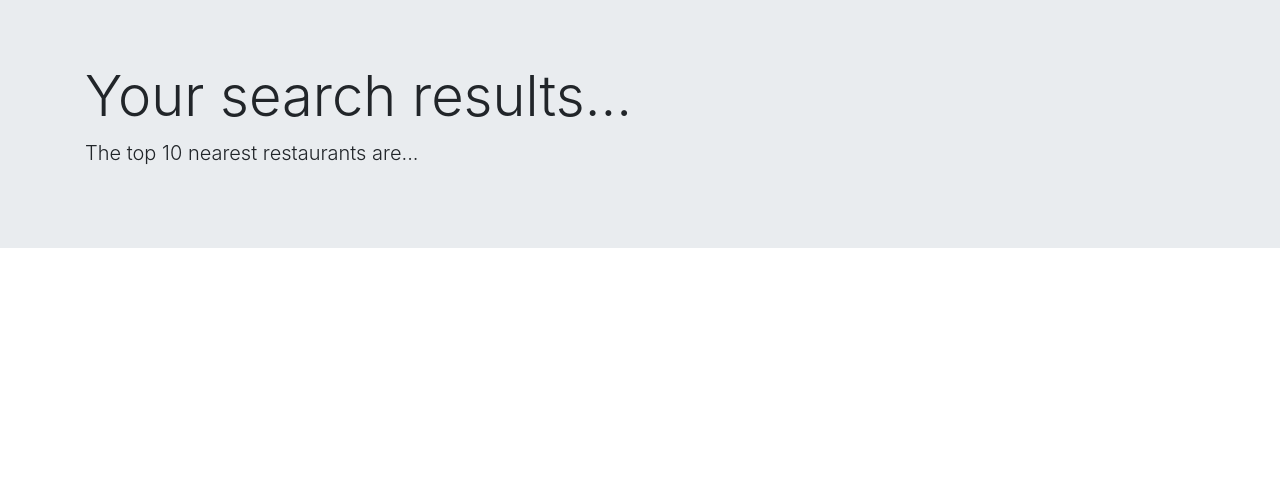
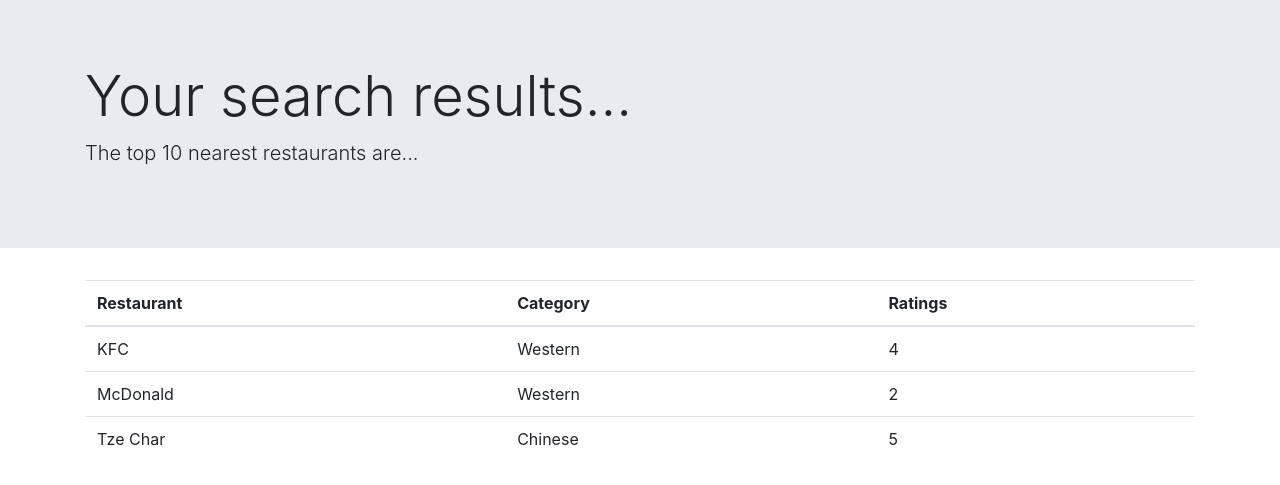
Before and after one commit to lionelngzj/G1T5ESD, a PHP site: page /app/searchresults.php?postal=1 in a window 1280 px wide. Shown: the part 57-542 px from the top of the page. Run offline with PHP 8.4, Linux system fonts and the light colour scheme; the visitor is signed in with stand-in values (Sample User, id 1); some libraries are stand-ins or nearby versions.

Commit message:
added table to search page
dummy array used instead of invoking the service

```diff
--- a/app/index.php
+++ b/app/index.php
@@ -1,6 +1,7 @@
 <?php
   // Start the session
   session_start();
+  $_SESSION["serviceurl"] = "10.123.123.123";
 ?>
 
 <!DOCTYPE html>
@@ -43,7 +44,7 @@
     $_SESSION["usertype"] = "guest";
     echo '<nav class="navbar navbar-light bg-light static-top">
             <div class="container">
-              <a class="navbar-brand" href="index">BragDoof</a> hi
+              <a class="navbar-brand" href="index.php">BragDoof</a>
               <a class="btn btn-primary" href="#">Sign In</a>
            </div>
           </nav>';
--- a/app/searchresults.php
+++ b/app/searchresults.php
@@ -1,6 +1,9 @@
 <?php
   // Start the session
   session_start();
+  if (!isset($_SESSION["serviceurl"])) {
+
+  }
 ?>
 <html>
 <style>
@@ -25,7 +28,7 @@
         if ($_SESSION["usertype"] == "guest") {
             echo '<nav class="navbar navbar-light bg-light static-top">
                     <div class="container">
-                    <a class="navbar-brand" href="/index.php">BragDoof</a>
+                    <a class="navbar-brand" href="index.php">BragDoof</a>
                     <a class="btn btn-primary" href="#">Sign In</a>
                 </div>
                 </nav>';
@@ -45,6 +48,30 @@
 
     <div class="container">
         <div id="container-restaurants"></div>
+        <table class="table table-hover" id="table-restaurant">
+            <thead>
+                <tr>
+                    <th scope="col">Restaurant</th>
+                    <th scope="col">Category</th>
+                    <th scope="col">Ratings</th>
+                </tr>
+            </thead>
+            <tbody>
+    <?php
+        $postalcode = $_GET["postal"];
+        // $response = file_get_contents($_SESSION["serviceurl"] + '');
+        // $restaurants = json_decode($response);
+
+        $restaurants = [["KFC", "Western", 4],["McDonald", "Western", 2], ["Tze Char", "Chinese", 5]];
+        foreach ($restaurants as $restaurant) {
+            echo "<tr>";
+            foreach ($restaurant as $col)
+            echo "<td>{$col}</td>";
+            echo "</tr>";
+        }
+    ?>
+            </tbody>
+        </table>
     </div>
 
 </body>
```
